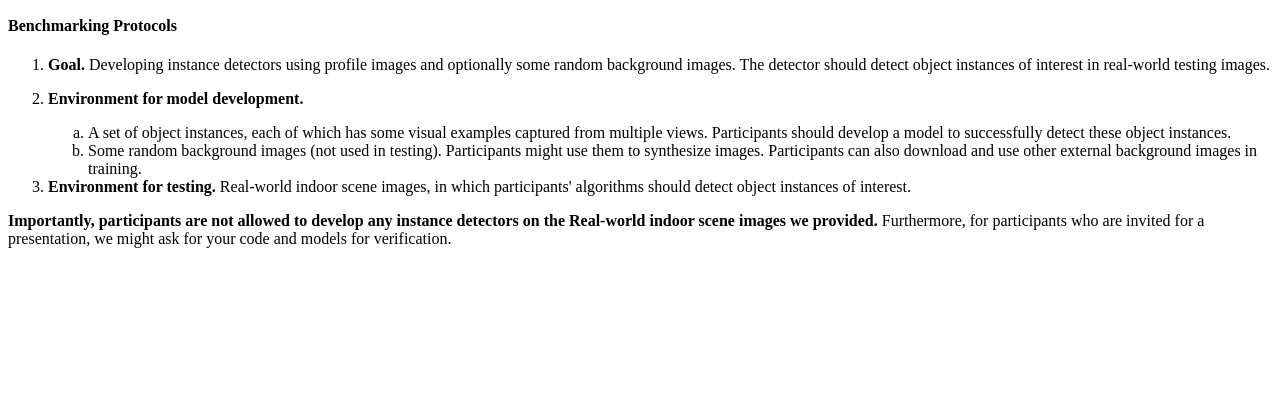
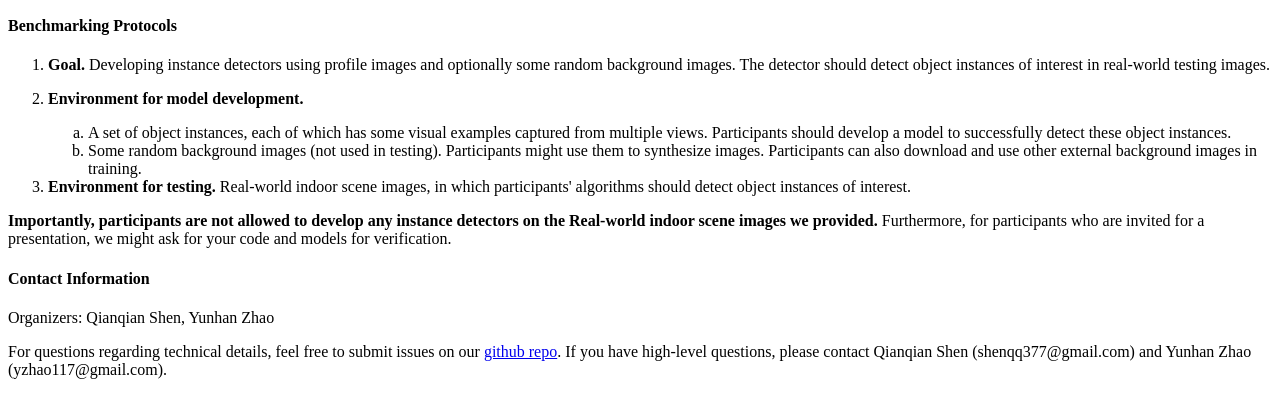
Before and after one commit to insdet/InsDetWorkshop, a Python web app: template templates/description.html in a window 1280 px wide. Shown: the part 1336-1731 px from the top of the page. Before the commit the page ends 1584 px from the top, so only its background shows below. Run offline with Jinja, Linux system fonts and the light colour scheme; the template is opened without the code that fills it, so the values that code supplies are empty.

Commit message:
Update description.html

```diff
--- a/templates/description.html
+++ b/templates/description.html
@@ -35,3 +35,6 @@
   <li><b>Environment for testing.</b> Real-world indoor scene images, in which participants' algorithms should detect object instances of interest.</li>
 </ol>
 <b>Importantly, participants are not allowed to develop any instance detectors on the Real-world indoor scene images we provided.</b> Furthermore, for participants who are invited for a presentation, we might ask for your code and models for verification.
+<h4>Contact Information</h4>
+<p>Organizers: Qianqian Shen, Yunhan Zhao</p>
+<p>For questions regarding technical details, feel free to submit issues on our <a href="https://github.com/shenqq377/instance_detection_challenge">github repo</a>. If you have high-level questions, please contact Qianqian Shen (shenqq377@gmail.com) and Yunhan Zhao (yzhao117@gmail.com).</p>
```
